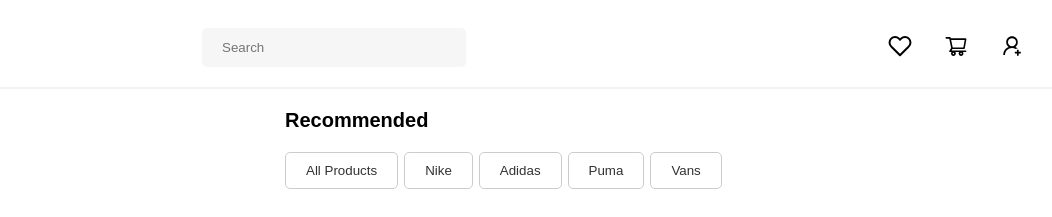
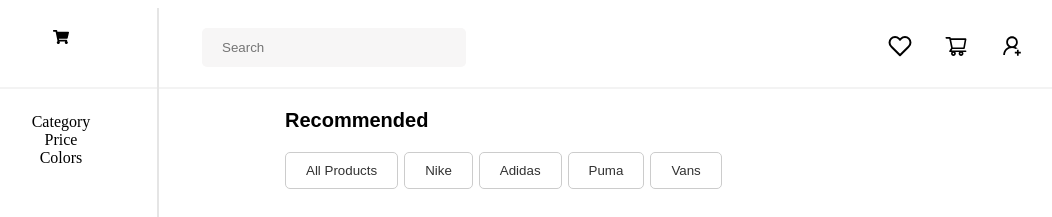
Before and after one commit to AliFahed/E-commerce-Advance-Filtering, a React (Vite) app: page / in a window 1280 px wide. Shown: the top 217 px of the page, without its empty margins (43-1095 px from the left). Built offline with nearby package versions, Linux system fonts and the light colour scheme.

Commit message:
Update Sidebar

```diff
--- a/src/App.jsx
+++ b/src/App.jsx
@@ -2,10 +2,12 @@
 import Navigation from "./Navigation/Navigation";
 import Products from "./Products/Products";
 import Recommended from "./Recommended/Recommended";
+import Sidebar from "./Sidebar/Sidebar";
 
 export default function App() {
   return (
     <>
+      <Sidebar />
       <Navigation />
       <Recommended />
       <Products />
--- /dev/null
+++ b/src/Sidebar/Sidebar.css
@@ -0,0 +1,18 @@
+.sidebar {
+  width: 15%;
+  position: fixed;
+  height: 100%;
+  border-right: 2px solid #e5e5e5;
+  z-index: 3;
+  display: flex;
+  flex-direction: column;
+  align-items: center;
+}
+
+.logo-container {
+  margin-bottom: 4rem;
+}
+
+.sidebar-icons {
+  margin-top: 1.3rem;
+}
--- /dev/null
+++ b/src/Sidebar/Sidebar.jsx
@@ -0,0 +1,22 @@
+import React from "react";
+import "./Sidebar.css";
+import { FaShoppingCart } from "react-icons/fa";
+import Category from "./Category/Category";
+import Price from "./Price/Price";
+import Colors from "./Colors/Colors";
+
+export default function Sidebar() {
+  return (
+    <>
+      <section className="sidebar">
+        <div className="logo-container">
+          <FaShoppingCart className="sidebar-icons" />
+        </div>
+
+        <Category />
+        <Price />
+        <Colors />
+      </section>
+    </>
+  );
+}
```
